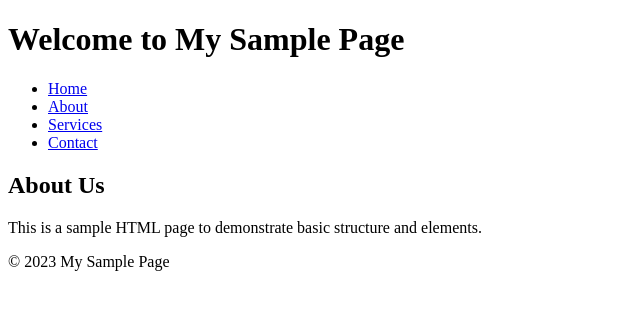
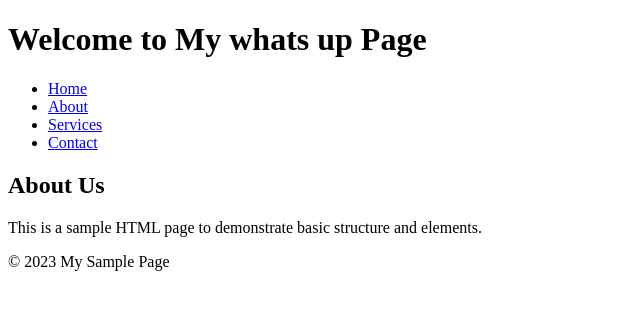
Before and after one commit to RishabhAgarwal143/code_deploy, a plain HTML site: page index.html in a window 1280 px wide. Shown: the whole page, without its empty margins (0-640 px from the left). Drawn offline with Linux system fonts and the light colour scheme.

Commit message:
Update index.html

```diff
--- a/index.html
+++ b/index.html
@@ -5,7 +5,7 @@
 </head>
 <body>
     <header>
-        <h1>Welcome to My Sample Page</h1>
+        <h1>Welcome to My whats up Page</h1>
     </header>
 
     <nav>
```
